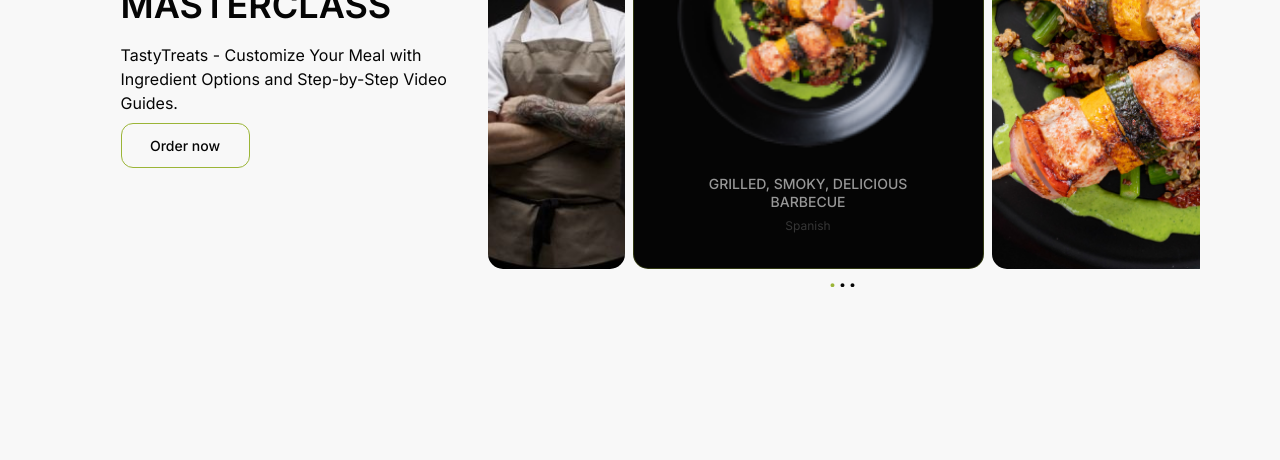
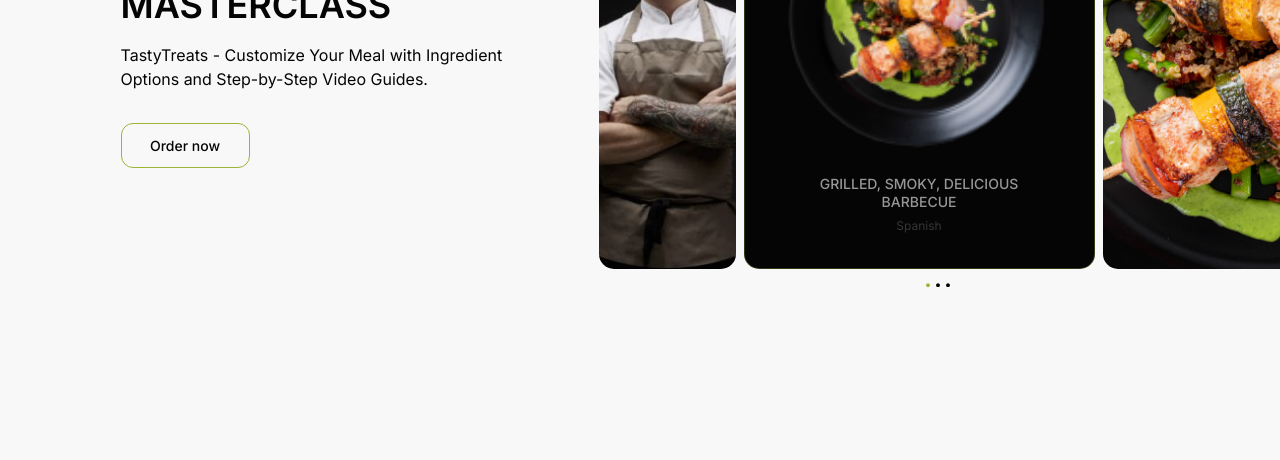
Before and after one commit to nazarko345/tasty-treats, a plain HTML site: page index.html in a window 1280 px wide. Shown: the part 340-800 px from the top of the page. Drawn offline with nearby package versions, Linux system fonts and the light colour scheme; a web font is replaced by a local one.

Commit message:
hero section fix margin changes

```diff
--- a/css/home-page.css
+++ b/css/home-page.css
@@ -603,6 +603,9 @@ button {
     max-width: 129px;
     height: 45px;
   }
+  .hero-shefs-parent-container {
+    margin-right: -52px;
+  }
   /* f */
   .first-shef-container {
     min-width: 351px;
@@ -707,6 +710,7 @@ button {
     display: flex;
     flex-direction: column;
     gap: 16px;
+    min-width: 446px;
   }
   .hero-main-title {
     min-width: 446px;
@@ -735,6 +739,9 @@ button {
     margin-top: 16px;
     max-width: 129px;
     height: 45px;
+  }
+  .hero-shefs-parent-container {
+    margin-right: -120px;
   }
 
   /* f */
```
Also changed, not shown: 1 other file.
